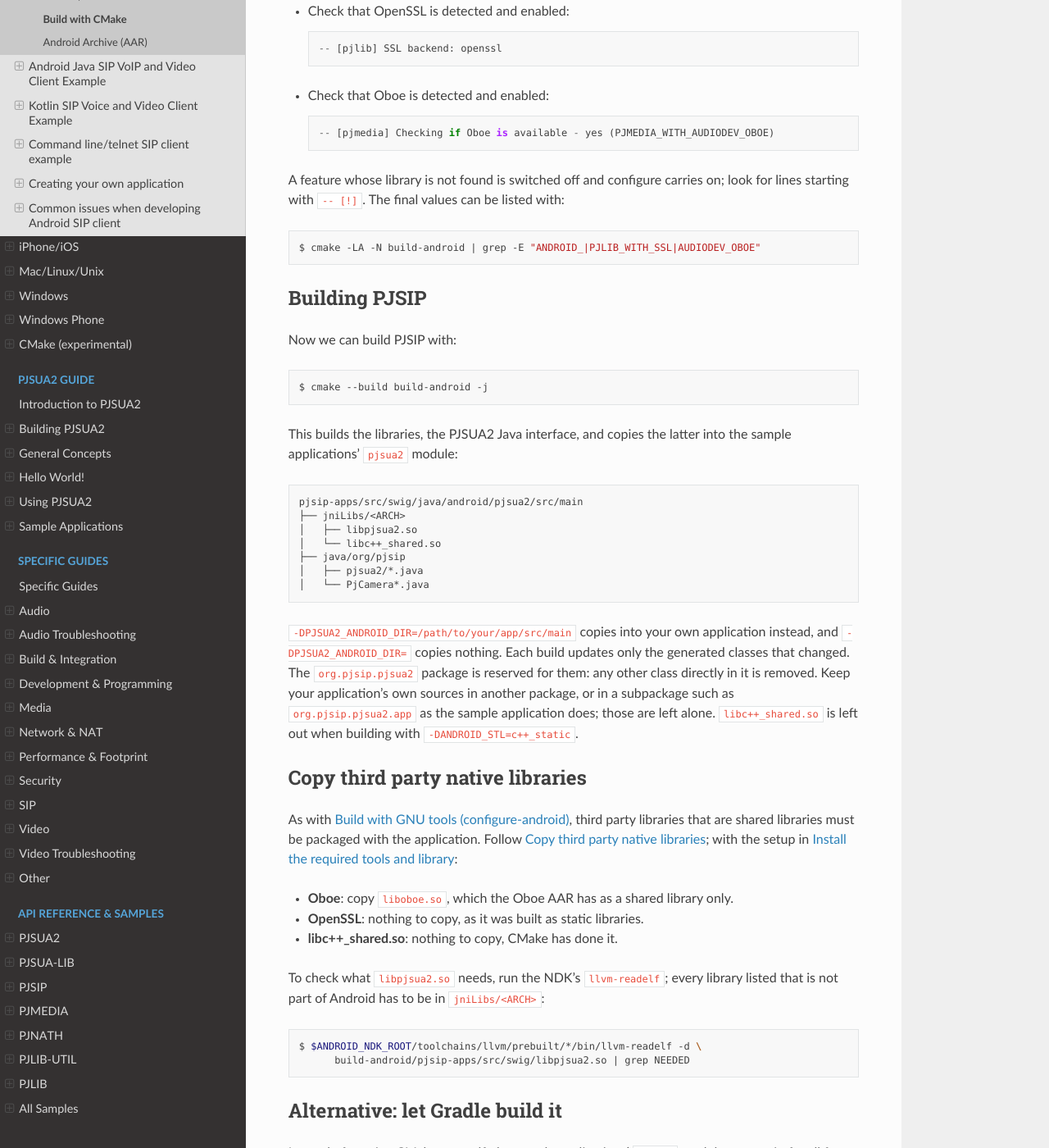
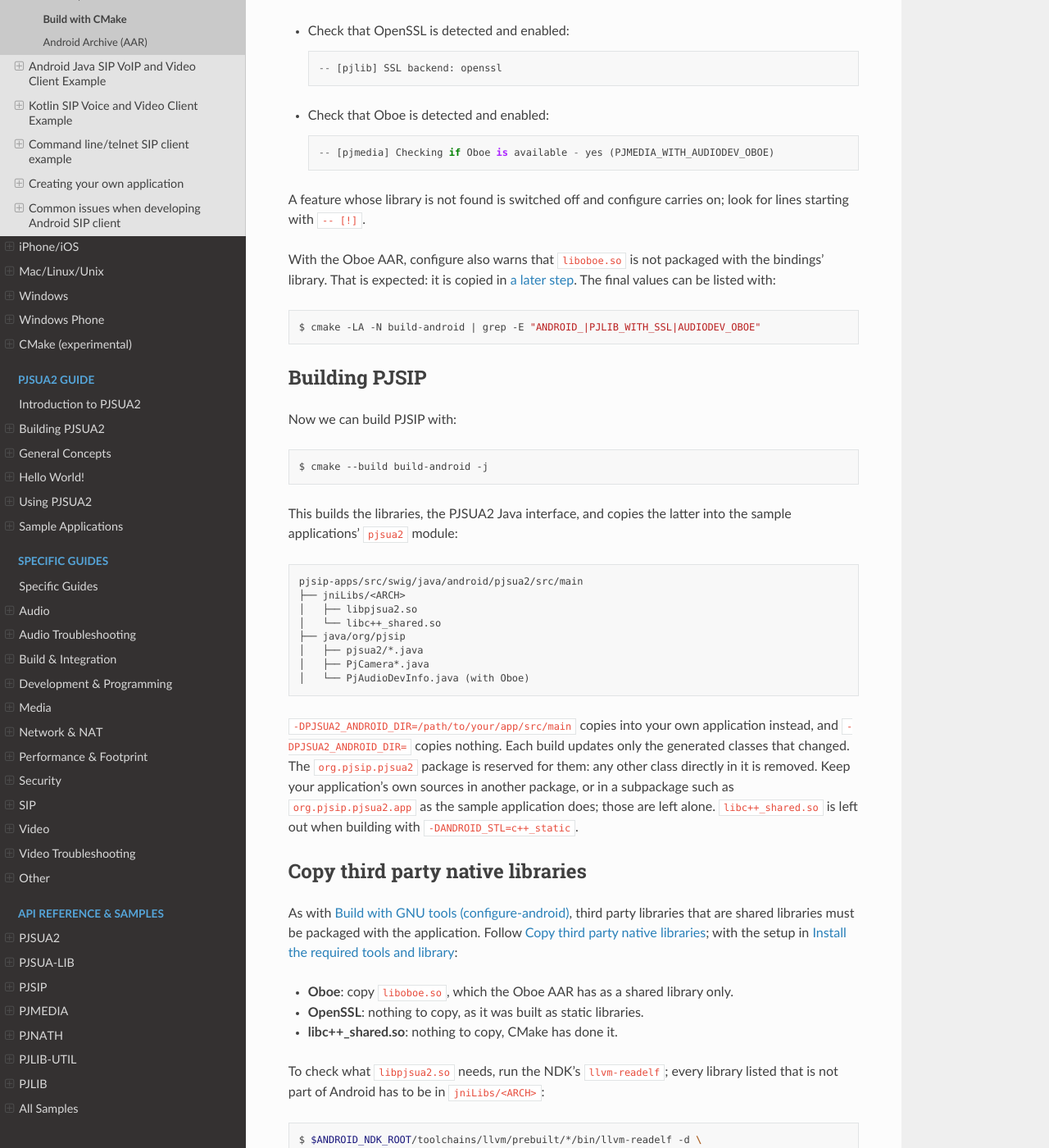
Before and after one commit to pjsip/pjproject_docs, a Sphinx documentation site: the page built from docs/source/get-started/android/build_cmake.rst, in a window 1280 px wide and 1400 px high, scrolled down 3497 px. Shown: the whole window at 82% size. Built offline with Sphinx 7.4.7 and the Read the Docs theme 3.1.0, drawn with Linux system fonts in a browser that asks for light colours; the version number could not be read and is left out; some of the changed text lies outside the part shown.

Commit message:
Android: address review
- The native audio and video codecs need API level 28 on the device,
  not to build: they are built at any API level and checked at run
  time. Say so on both build pages.
- Gradle's CMake build uses ANDROID_NDK_ROOT only when set, otherwise
  an NDK installed with the SDK Manager.
- build-aar.sh runs on Linux and macOS only, and needs Perl and make
  for OpenSSL.
- The liboboe.so warning at configure is expected; point to the copy
  step.
- List PjAudioDevInfo.java among the copied files.

```diff
--- a/docs/source/get-started/android/aar.rst
+++ b/docs/source/get-started/android/aar.rst
@@ -33,8 +33,9 @@ Starting from release 2.18, the AAR is attached to each release on the
 Build the AAR
 -----------------------------------
 Alternatively, to build the AAR yourself, :source:`build/android/build-aar.sh` downloads and builds pinned releases of OpenSSL, Opus and Oboe,
-then PJSIP for each architecture, and packages the result. It needs CMake 3.28 or newer, SWIG,
-``curl`` and a JDK, in addition to the Android NDK and SDK:
+then PJSIP for each architecture, and packages the result. It runs on Linux and macOS, and needs
+CMake 3.28 or newer, SWIG, ``curl``, a JDK, and Perl and ``make`` for building OpenSSL, in
+addition to the Android NDK and SDK:
 
 .. code-block:: shell
 
--- a/docs/source/get-started/android/build_cmake.rst
+++ b/docs/source/get-started/android/build_cmake.rst
@@ -105,8 +105,9 @@ Specify the Android API level target in ``ANDROID_PLATFORM``. For example:
 
 .. note::
 
-   * Some features need a minimum API level. For example, native Android audio & video codecs
-     require API level 28 or higher.
+   * Some features need a minimum API level on the device. For example, native Android audio &
+     video codecs are built at any API level, but are only used on devices with API level 28 or
+     higher.
    * If you build third party libraries from the source (such as OpenSSL), you need to rebuild
      them for the same API level as well.
    * To change the API level of an existing build directory, delete the directory, or add
@@ -160,7 +161,10 @@ Check that all the intended features are detected by observing the configure out
      -- [pjmedia] Checking if Oboe is available - yes (PJMEDIA_WITH_AUDIODEV_OBOE)
 
 A feature whose library is not found is switched off and configure carries on; look for lines
-starting with ``-- [!]``. The final values can be listed with:
+starting with ``-- [!]``.
+
+With the Oboe AAR, configure also warns that ``liboboe.so`` is not packaged with the bindings'
+library. That is expected: it is copied in :ref:`a later step <android_cmake_copy_libs>`. The final values can be listed with:
 
 .. code-block:: shell
 
@@ -186,7 +190,8 @@ applications' ``pjsua2`` module:
     │   └── libc++_shared.so
     ├── java/org/pjsip
     │   ├── pjsua2/*.java
-    │   └── PjCamera*.java
+    │   ├── PjCamera*.java
+    │   └── PjAudioDevInfo.java (with Oboe)
 
 ``-DPJSUA2_ANDROID_DIR=/path/to/your/app/src/main`` copies into your own application instead, and
 ``-DPJSUA2_ANDROID_DIR=`` copies nothing. Each build updates only the generated classes that
@@ -226,8 +233,9 @@ four architectures in one go:
    $ cd pjsip-apps/src/swig/java/android
    $ ./gradlew -PpjBuildWithCMake=true :app:assembleDebug
 
-This needs CMake 3.28 or newer and Ninja, either from the SDK Manager or on ``PATH``, and
-``ANDROID_NDK_ROOT`` set. It builds with the
+This needs CMake 3.28 or newer and Ninja, either from the SDK Manager or on ``PATH``. It uses
+the NDK at ``ANDROID_NDK_ROOT`` when that is set, and otherwise one installed with the SDK
+Manager. It builds with the
 default options only, so without OpenSSL and Oboe unless they are added to the ``arguments`` in
 :source:`pjsip-apps/src/swig/java/android/pjsua2/build.gradle`. In this mode the module ignores
 what the steps above copied into ``pjsua2/src/main``. ``:pjsua2:assembleRelease`` builds the
--- a/docs/source/get-started/android/build_gnu.rst
+++ b/docs/source/get-started/android/build_gnu.rst
@@ -73,7 +73,8 @@ Specify the Android API level target in ``APP_PLATFORM``. For example:
 
    * Third party libraries that use ``stdout`` and ``stderr`` (e.g: OpenSSL, OpenH264) may not
      be detected properly by the configure on API level below 23.
-   * Native Android audio & video codecs require API level 28 or higher.
+   * Native Android audio & video codecs are built at any API level, but are only used on devices
+     with API level 28 or higher.
 
 .. note::
 
```
Also changed, not shown: other parts of docs/source/get-started/android/build_cmake.rst (+2 -0 lines).
